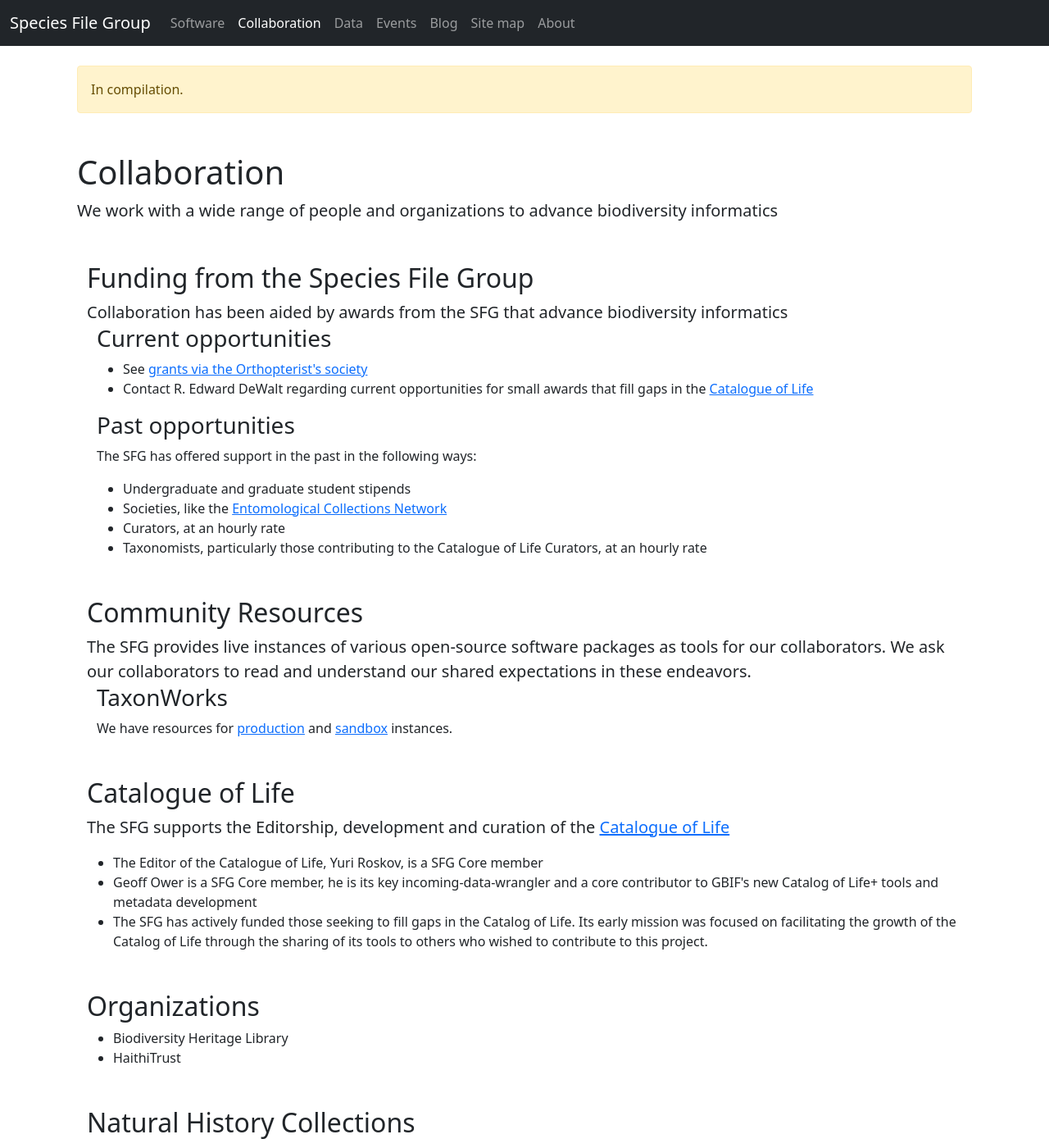
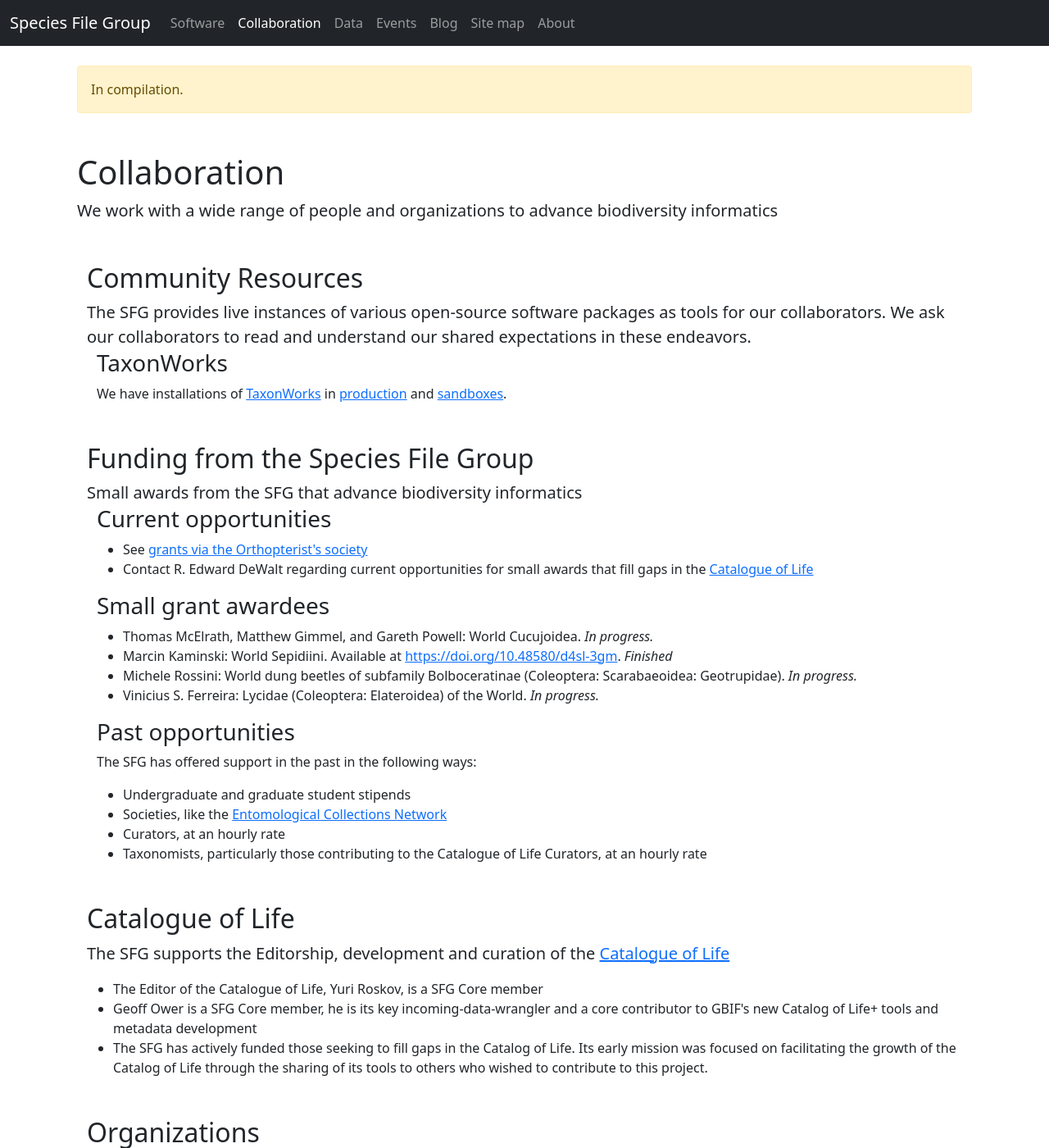
Before and after one commit to pnhogan/speciesfilegroup.github.io, a Jekyll site: the page built from collaboration.html, in a window 1280 px wide and 1400 px high. Shown: the whole window at 82% size. Built offline with Jekyll 4.4.1, drawn with Linux system fonts in a browser that asks for light colours; some of the changed text lies outside the part shown.

Commit message:
Update collaboration with past small grant awardees

```diff
--- a/collaboration.html
+++ b/collaboration.html
@@ -3,6 +3,7 @@
 title: Collaboration
 ---
 <div class="container">
+
   <div class="alert alert-warning" role="alert">
     In compilation.
   </div>
@@ -11,14 +12,34 @@
   <span class="lead"> We work with a wide range of people and organizations to advance biodiversity informatics</span>
 
   <div class="container">
+    <h2 class="mt-5">Community Resources</h2>
+    <span class="lead">The SFG provides live instances of various open-source software packages as tools for our collaborators. We ask our collaborators to read and understand our shared expectations in these endeavors.</span>
+
+    <div class="container">
+      <h3>TaxonWorks</h3>
+      <p> We have installations of <a href="https://taxonworks.org">TaxonWorks</a> in <a href="/docs/taxonworks_in_production_at_sfg.html">production</a>
+      and <a href="/docs/taxonworks_sandboxes_at_sfg.html">sandboxes</a>.</p>
+    </div>
+  </div>
+
+  <div class="container">
     <h2 class="mt-5">Funding from the Species File Group</h2>
-    <span class="lead"> Collaboration has been aided by awards from the SFG that advance biodiversity informatics </span>
-
+    <span class="lead"> Small awards from the SFG that advance biodiversity informatics </span>
     <div class="container">
       <h3> Current opportunities </h3>
       <ul>
         <li> See <a href="http://orthsoc.org/resources/grants-awards/"> grants via the Orthopterist's society</a> </li>
         <li> Contact R. Edward DeWalt regarding current opportunities for small awards that fill gaps in the <a href="https://catalogueoflife.org/">Catalogue of Life</a></li>
+      </ul>
+    </div>
+
+    <div class="container">
+      <h3> Small grant awardees </h3>
+      <ul>
+        <li> Thomas McElrath, Matthew Gimmel, and Gareth Powell: World Cucujoidea. <em>In progress.</em></li>
+        <li> Marcin Kaminski: World Sepidiini. Available at <a href="https://doi.org/10.48580/d4sl-3gm">https://doi.org/10.48580/d4sl-3gm</a>. <em>Finished</em></li>
+        <li> Michele Rossini: World dung beetles of subfamily Bolboceratinae (Coleoptera: Scarabaeoidea: Geotrupidae). <em>In progress.</em></li>
+        <li> Vinicius S. Ferreira: Lycidae (Coleoptera: Elateroidea) of the World. <em>In progress.</em></li>
       </ul>
     </div>
 
@@ -31,16 +52,6 @@
         <li> Curators, at an hourly rate</li>
         <li> Taxonomists, particularly those contributing to the Catalogue of Life Curators, at an hourly rate</li>
       </ul>
-    </div>
-  </div>
-
-  <div class="container">
-    <h2 class="mt-5">Community Resources</h2>
-    <span class="lead">The SFG provides live instances of various open-source software packages as tools for our collaborators. We ask our collaborators to read and understand our shared expectations in these endeavors.</span>
-    <div class="container">
-      <h3>TaxonWorks</h3>
-      <p> We have resources for <a href="/docs/taxonworks_in_production_at_sfg.html">production</a>
-      and <a href="/docs/taxonworks_sandboxes_at_sfg.html">sandbox</a> instances.</p>
     </div>
   </div>
 
@@ -108,7 +119,7 @@
     <h2 class="mt-5">Labs</h2>
     <p class="lead"> Labs using SFG infrastructure in return guiding us with feedback and direction</p>
     <ul>
-      <li><a href="https://mndi.museunacional.ufrj.br/aracnologia/aracnol.htm>Adriano Kury's Arachno Lab"</a></li>
+      <li><a href="https://mndi.museunacional.ufrj.br/aracnologia/aracnol.htm">Adriano Kury's Arachno Lab</a></li>
       <li><a href="https://sites.psu.edu/deanslab/">Dean's Lab, Penn State</a></li>
       <li>Smith Lab</li>
       <li><a href="https://leafhopper.inhs.illinois.edu/">Dietrich Leafhopper Lab</a></li>
@@ -125,5 +136,4 @@
       <li> <em> Any? </em> </li>
     </ul>
   </div>
-
 </div>
```
